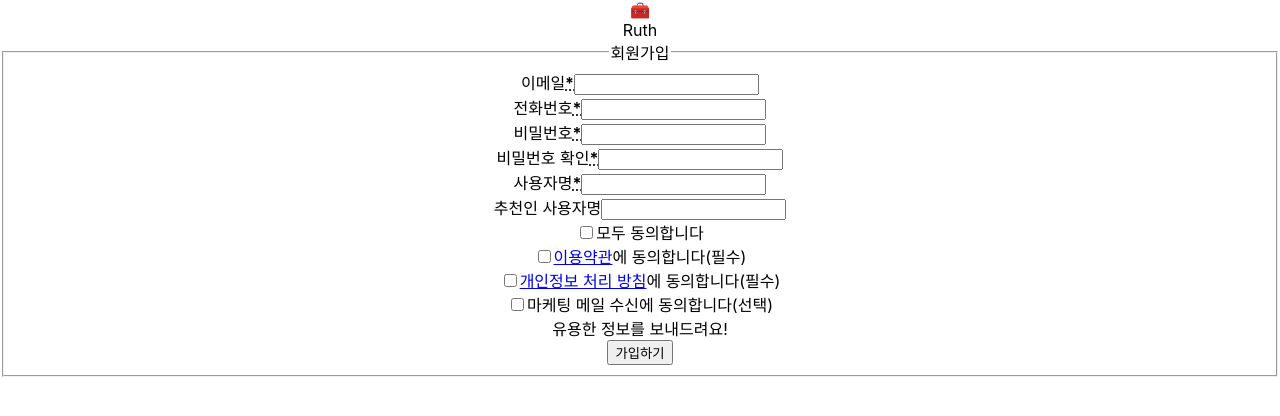
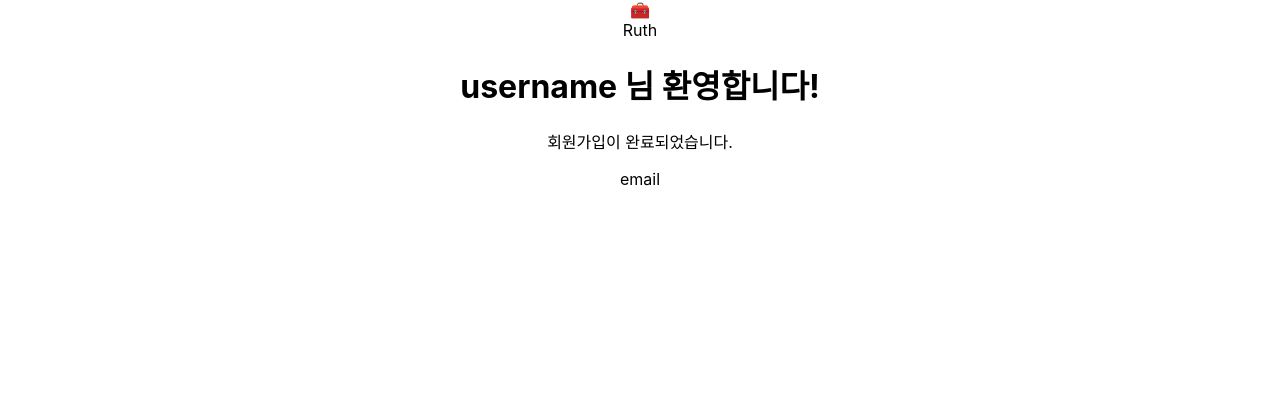
Before and after one commit to srngch/react-signup-form, a React (Create React App) app: page /signup-result in a window 1280 px wide. Shown: the top 416 px of the page. Built offline with nearby package versions, Linux system fonts and the light colour scheme.

Commit message:
feat: Add routes

```diff
--- a/package.json
+++ b/package.json
@@ -12,6 +12,7 @@
     "@types/react-dom": "^18.0.5",
     "react": "^18.1.0",
     "react-dom": "^18.1.0",
+    "react-router-dom": "^6.3.0",
     "react-scripts": "5.0.1",
     "typescript": "^4.7.2",
     "web-vitals": "^2.1.4"
--- a/src/App.tsx
+++ b/src/App.tsx
@@ -1,5 +1,8 @@
 import React from 'react';
-import SignUpForm from './pages/SignupForm';
+import { BrowserRouter, Routes, Route } from 'react-router-dom';
+import Home from './pages/Home';
+import SignupForm from './pages/SignupForm';
+import SignupResult from './pages/SignupResult';
 import './assets/styles/App.css';
 
 function App() {
@@ -10,7 +13,13 @@ function App() {
         <span>Ruth</span>
       </header>
       <main>
-        <SignUpForm />
+      <BrowserRouter>
+        <Routes>
+          <Route path='/' element={<Home />}/>
+          <Route path='/signup' element={<SignupForm />}/>
+          <Route path='/signup-result' element={<SignupResult />}/>
+        </Routes>
+        </BrowserRouter>
       </main>
       <footer></footer>
     </div>
--- a/src/pages/Home.tsx
+++ b/src/pages/Home.tsx
@@ -1,10 +1,14 @@
 import React from 'react';
+import { Link } from 'react-router-dom';
 
 const Home = () => {
 	return (
-		<div>
+		<>
 			<h1>Home</h1>
-		</div>
+			<div>
+				<Link to='/signup'>회원가입</Link>
+			</div>
+		</>
 	);
 };
 
--- /dev/null
+++ b/src/pages/SignupResult.tsx
@@ -0,0 +1,17 @@
+import React from 'react';
+
+const SignupResult = () => {
+	return (
+		<>
+			<h1>username 님 환영합니다!</h1>
+			<div>
+				<p>회원가입이 완료되었습니다.</p>
+				<p>
+					<span>email</span>
+				</p>
+			</div>
+		</>
+	);
+};
+
+export default SignupResult;
```
